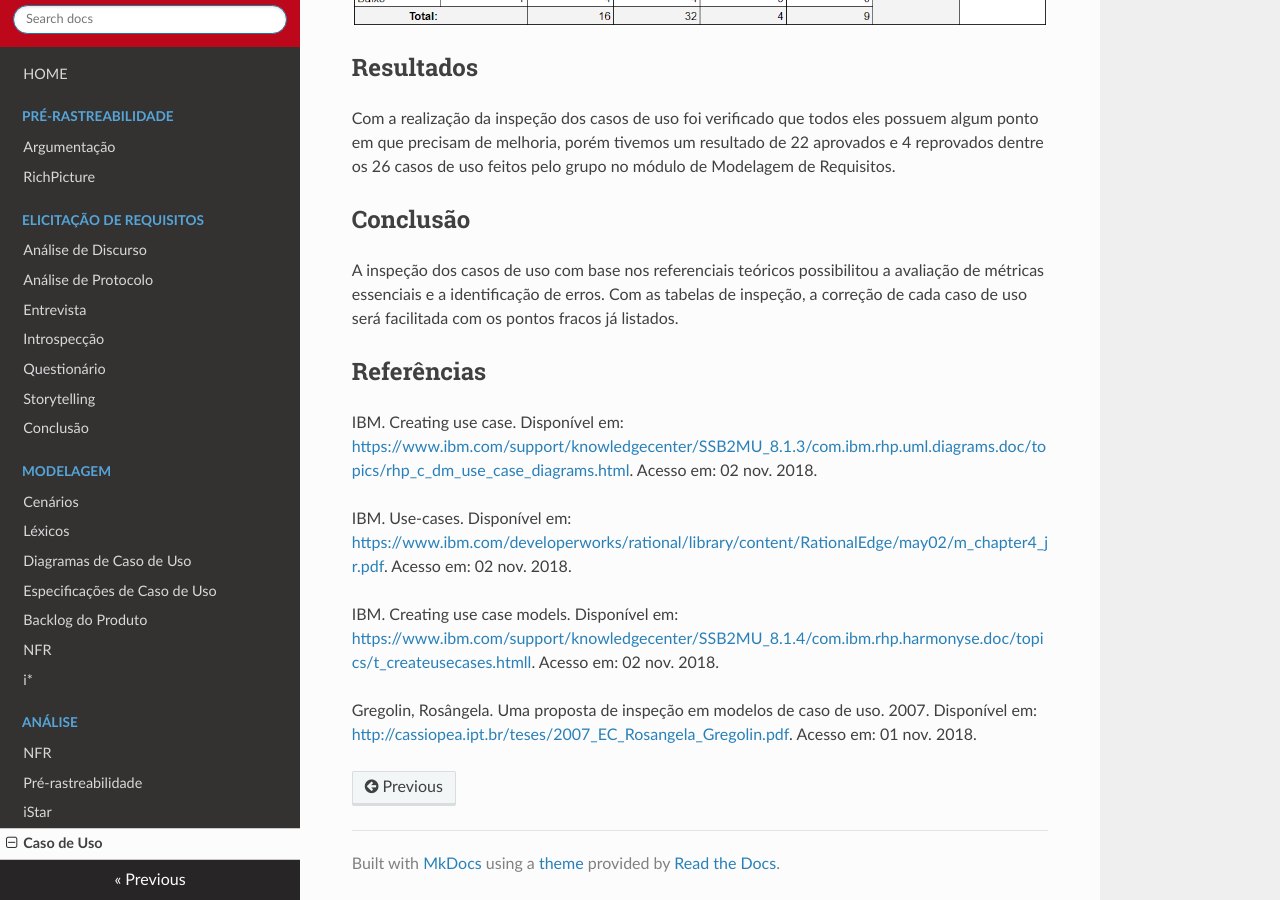
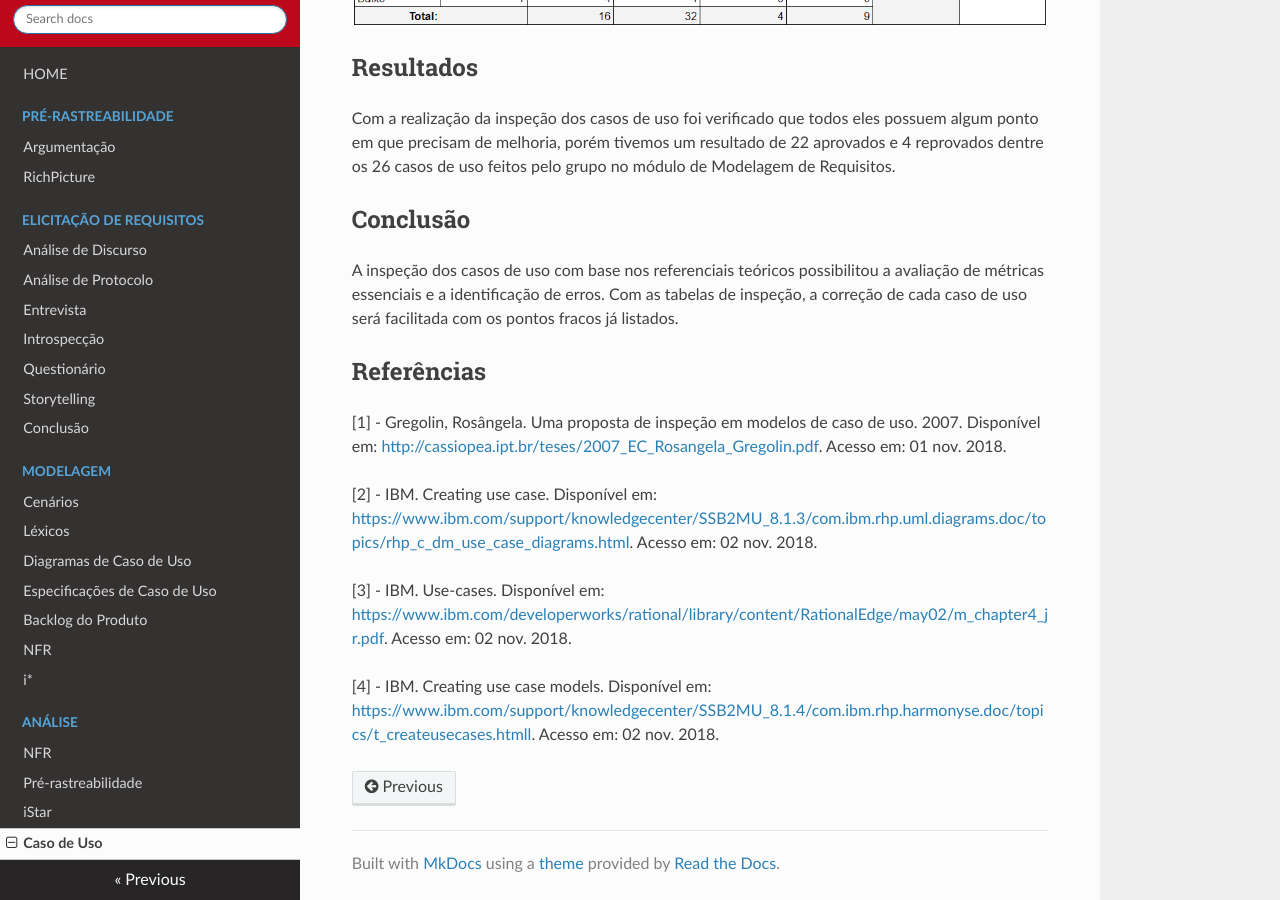
Before and after one commit to joberthrogers18/2018.2-Requisitos-Pinterest, an MkDocs documentation site: the page built from docs/inspecao_caso_uso.md, in a window 1280 px wide and 900 px high, scrolled down 23232 px. Built offline with MkDocs 1.6.1, drawn with Linux system fonts in a browser that asks for light colours; nearby versions of some CDN libraries; old or Windows-style settings are respelled for this version of MkDocs.

Commit message:
Enumerating references in use case inspection
Co-authored-by: Guilherme Guy <guilhermeguy349@gmail.com>

```diff
--- a/docs/inspecao_caso_uso.md
+++ b/docs/inspecao_caso_uso.md
@@ -256,10 +256,10 @@ A inspeção dos casos de uso com base nos referenciais teóricos possibilitou a
 
 ## Referências
 
-IBM. Creating use case. Disponível em: <https://www.ibm.com/support/knowledgecenter/SSB2MU_8.1.3/com.ibm.rhp.uml.diagrams.doc/topics/rhp_c_dm_use_case_diagrams.html>. Acesso em: 02 nov. 2018.
+[1] - Gregolin, Rosângela. Uma proposta de inspeção em modelos de caso de uso. 2007. Disponível em: <http://cassiopea.ipt.br/teses/2007_EC_Rosangela_Gregolin.pdf>. Acesso em: 01 nov. 2018.
 
-IBM. Use-cases. Disponível em: <https://www.ibm.com/developerworks/rational/library/content/RationalEdge/may02/m_chapter4_jr.pdf>. Acesso em: 02 nov. 2018.
+[2] - IBM. Creating use case. Disponível em: <https://www.ibm.com/support/knowledgecenter/SSB2MU_8.1.3/com.ibm.rhp.uml.diagrams.doc/topics/rhp_c_dm_use_case_diagrams.html>. Acesso em: 02 nov. 2018.
 
-IBM. Creating use case models. Disponível em: <https://www.ibm.com/support/knowledgecenter/SSB2MU_8.1.4/com.ibm.rhp.harmonyse.doc/topics/t_createusecases.htmll>. Acesso em: 02 nov. 2018.
+[3] - IBM. Use-cases. Disponível em: <https://www.ibm.com/developerworks/rational/library/content/RationalEdge/may02/m_chapter4_jr.pdf>. Acesso em: 02 nov. 2018.
 
-Gregolin, Rosângela. Uma proposta de inspeção em modelos de caso de uso. 2007. Disponível em: <http://cassiopea.ipt.br/teses/2007_EC_Rosangela_Gregolin.pdf>. Acesso em: 01 nov. 2018.
+[4] - IBM. Creating use case models. Disponível em: <https://www.ibm.com/support/knowledgecenter/SSB2MU_8.1.4/com.ibm.rhp.harmonyse.doc/topics/t_createusecases.htmll>. Acesso em: 02 nov. 2018.
```
